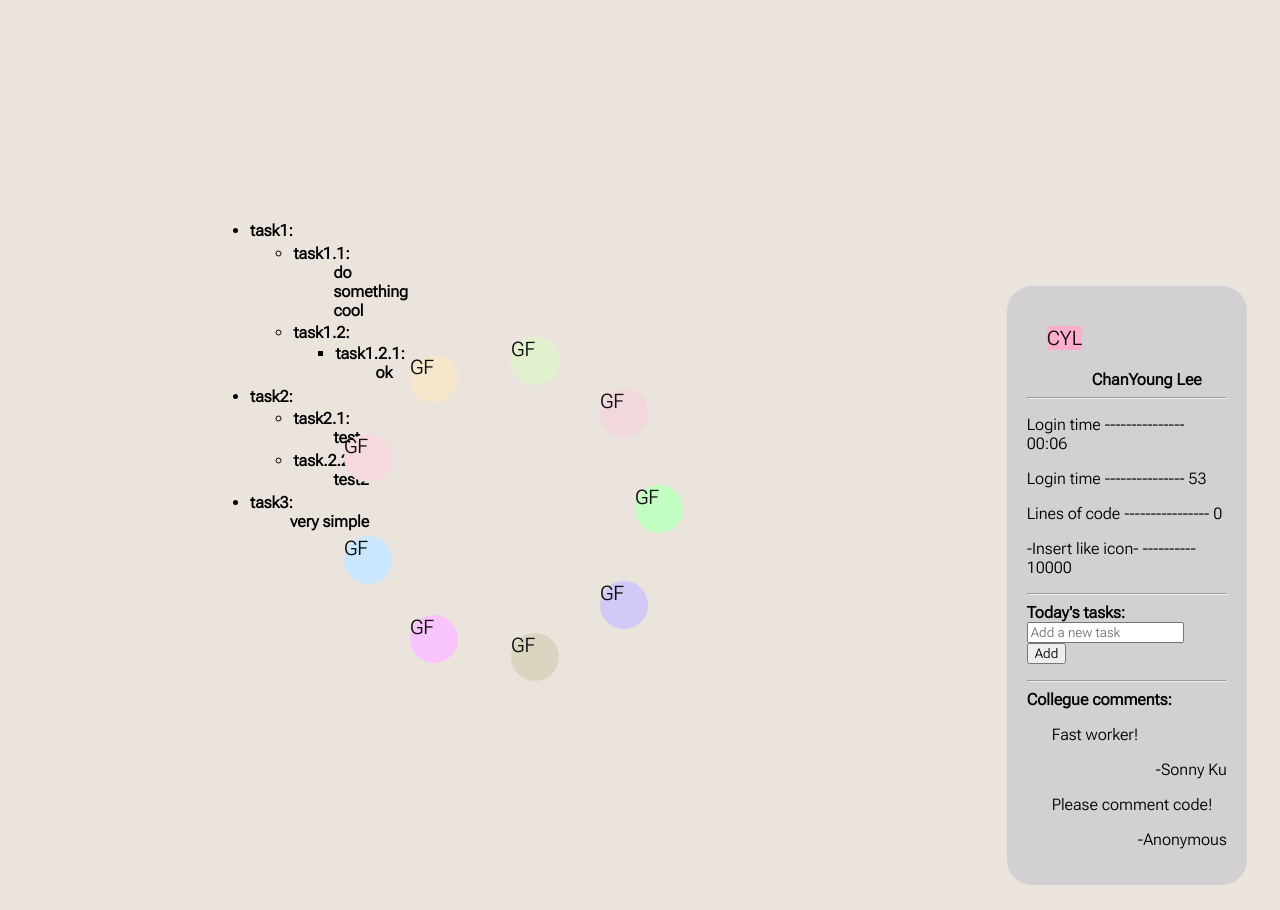
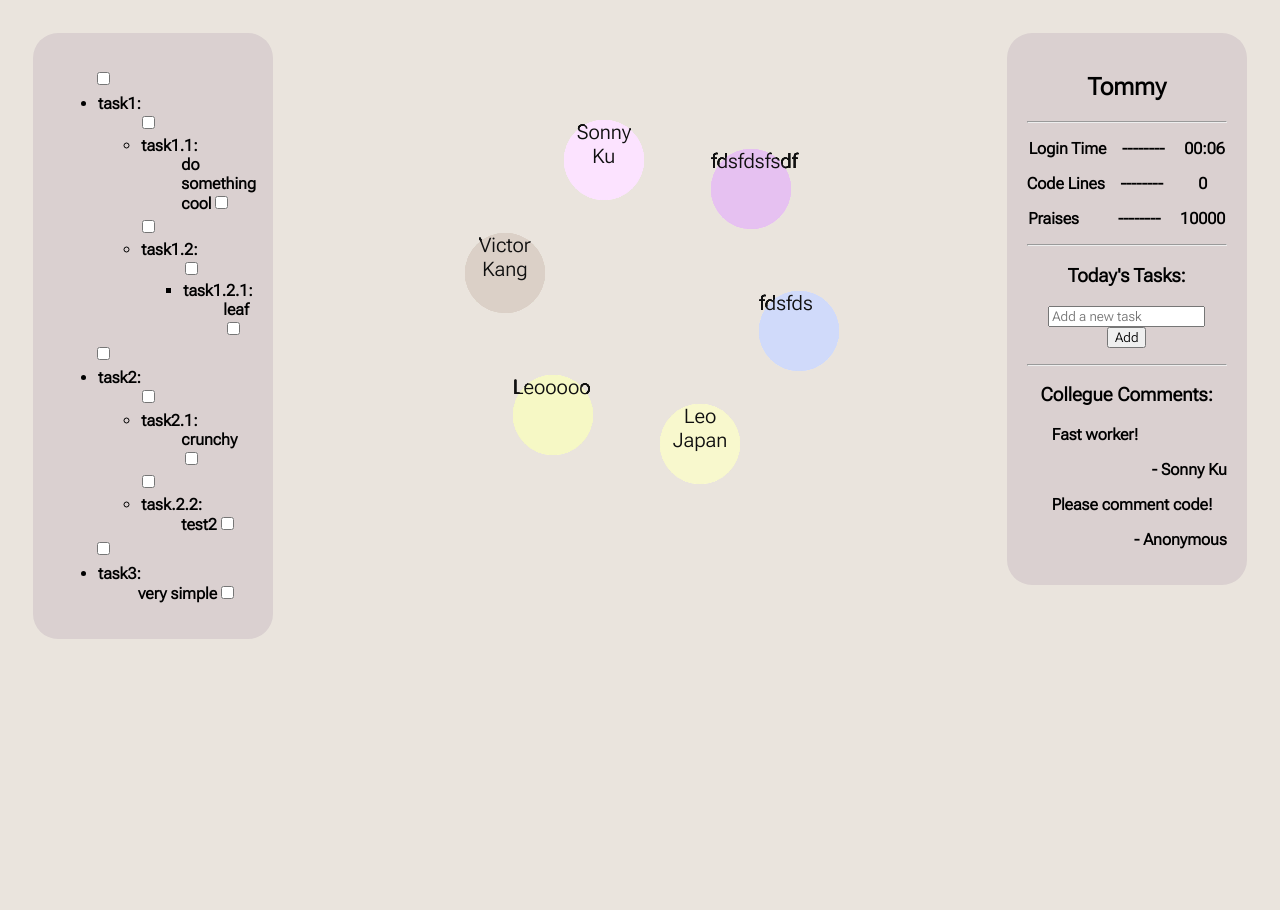
Before and after one commit to sonnyzxc/redbanana, a Django app: page /lobby/ in a window 1280 px wide. After the commit the page ends 639 px from the top, so only its background shows below. Run offline with Django 4.2, Linux system fonts and the light colour scheme; data comes from the database, SQL or seed files in the repository; both versions use the stored data as it was after the commit; data that the repository does not hold is empty; some libraries are stand-ins or nearby versions.

Commit message:
6am progress

```diff
--- a/mainapp/templates/lobby.css
+++ b/mainapp/templates/lobby.css
@@ -31,7 +31,8 @@ body {
     text-align: center;
     vertical-align: middle;
     font-family: 'Roboto Flex', sans-serif;
-    content: "Stats: Time Online: 53m, Praises: 4";
+    content: attr(title);
+    /* content: "Stats: Time Online: 53m, Praises: 4"; */
 }
 
 .circle {
@@ -86,7 +87,7 @@ body {
     width: 200px;
     font-family: 'Roboto Flex', sans-serif;
     float: right;
-    margin: 2%;
+    margin: 0%;
 }
 
 #name {
--- a/mainapp/templates/lobby.html
+++ b/mainapp/templates/lobby.html
@@ -1,25 +1,27 @@
 <!DOCTYPE html>
 <html xmlns="http://www.w3.org/1999/xhtml" lang="en">
-    <head>
-        <link rel="stylesheet" href='mainapp/templates/lobby.css' type="text/css">
-    </head>
+    <!-- <head>
+        <link rel="stylesheet" href='/Users/sonnyk/Desktop/redbanana/mainapp/templates/lobby.css' type="text/css">
+    </head> -->
 <link href="https://fonts.googleapis.com/css2?family=Roboto+Flex:opsz,wght@8..144,300&display=swap" rel="stylesheet">
     <style>
         body {
             font-family: 'Roboto Flex', sans-serif;
         }
+
         #parentdiv {
             padding: 10%;
             background-color: #eae4dd;
             font-family: 'Roboto Flex', sans-serif;
         }
 
+
         .div2 {
             position: absolute;
-            width: 48px;
-            height: 48px;
+            width: 80px;
+            height: 80px;
             background-color: #ffafcc;
-            border-radius: 100px;
+            border-radius: 50%;
             display: table-cell;
             text-align: center;
             vertical-align: middle;
@@ -29,20 +31,20 @@
         .div2:hover:after {
             position: absolute;
             width: 128px;
-            height: 48px;
+            height: 60px;
             background-color: #ffafcc;
             border-radius: 100px;
             display: table-cell;
             text-align: center;
             vertical-align: middle;
             font-family: 'Roboto Flex', sans-serif;
-            content: "Stats: Time Online: 53m, Praises: 4";
+            content: attr(title);
         }
 
         .circle {
-            left: 40px;
+            left: 50px;
             top: 50px;
-            background-color: #ffafcc;
+            background-color: #494949;
             margin: 10%;
             border-radius: 10%;
             font-family: 'Roboto Flex', sans-serif;
@@ -50,16 +52,25 @@
         }
 
         .circle-inner {
-            left: 40px;
-            top: 50px;
+            display: table-cell;
+            text-align: center;
+            vertical-align: middle;
+            border-radius: 100%;
+            font-family: 'Roboto Flex', sans-serif;
             color: #101010;
-            display: table-cell;
-            vertical-align: middle;
-            text-align: center;
-            text-decoration: none;
             font-size: 20px;
 
-            font-family: 'Roboto Flex', sans-serif;
+
+            /* font-family: 'Roboto Flex', sans-serif;
+            width: 48px;
+            height: 48px;
+            /* background-color: #77c6fc; */
+            /* background-color: #ffafcc;
+            border-radius: 100px;
+            display: table-cell;
+            text-align: center;
+            vertical-align: middle;
+            font-family: 'Roboto Flex', sans-serif; */
         }
 
         .hide {
@@ -74,30 +85,35 @@
         }
 
         body {
+            /* background-color: #494949; */
             background-color: #eae4dd;
             font-family: 'Roboto Flex', sans-serif;
         }
 
         #rcorners1 {
             border-radius: 25px;
-            background: #B7FFFA;
+            /* background: #477797; */
+            background: #DAD0D0;
             padding: 20px;
             width: 200px;
             font-family: 'Roboto Flex', sans-serif;
+            float: left;
+            margin: 2%;
         }
 
         #rcorners2 {
             border-radius: 25px;
-            background: #D3D0D4;
+            /* background: #477797; */
+            background: #DAD0D0;
             padding: 20px;
             width: 200px;
             font-family: 'Roboto Flex', sans-serif;
             float: right;
             margin: 2%;
+            text-align: center;
         }
 
         #name {
-            padding-left: 65px;
             font-family: 'Roboto Flex', sans-serif;
         }
 
@@ -120,14 +136,93 @@
         }
 
         #idChan {
-            width: 20%;
             float: left;
-            padding: 7%;
+            padding: 0%;
             color: black;
             font-weight: bold;
+            width: 300;
         }
         #circlediv {
             margin: auto;
+        }
+
+        #circleaaa {
+            width: 48px;
+            height: 48px;
+            /* background-color: #77c6fc; */
+            background-color: #ffafcc;
+            border-radius: 100%;
+            display: table-cell;
+            text-align: center;
+            vertical-align: middle;
+            font-family: 'Roboto Flex', sans-serif;
+        }
+        /* The container */
+.container {
+  display: block;
+  position: relative;
+  padding-left: 35px;
+  margin-bottom: 12px;
+  cursor: pointer;
+  font-size: 22px;
+  -webkit-user-select: none;
+  -moz-user-select: none;
+  -ms-user-select: none;
+  user-select: none;
+}
+
+/* Hide the browser's default checkbox */
+.container input {
+  position: absolute;
+  opacity: 0;
+  cursor: pointer;
+  height: 0;
+  width: 0;
+}
+
+/* Create a custom checkbox */
+.checkmark {
+  position: absolute;
+  top: 0;
+  left: 0;
+  height: 25px;
+  width: 25px;
+  background-color: #eee;
+}
+
+/* On mouse-over, add a grey background color */
+.container:hover input ~ .checkmark {
+  background-color: #ccc;
+}
+
+/* When the checkbox is checked, add a blue background */
+.container input:checked ~ .checkmark {
+  background-color: #2196F3;
+}
+
+/* Create the checkmark/indicator (hidden when not checked) */
+.checkmark:after {
+  content: "";
+  position: absolute;
+  display: none;
+}
+
+/* Show the checkmark when checked */
+.container input:checked ~ .checkmark:after {
+  display: block;
+}
+
+/* Style the checkmark/indicator */
+.container .checkmark:after {
+  left: 9px;
+  top: 5px;
+  width: 5px;
+  height: 10px;
+  border: solid white;
+  border-width: 0 3px 3px 0;
+  -webkit-transform: rotate(45deg);
+  -ms-transform: rotate(45deg);
+  transform: rotate(45deg);
 }
     </style>
     <body>
@@ -147,37 +242,37 @@
             setInterval(incrementStopwatch, 1000);
         </script>
     </div>
-        <!-- <div id="rcorners1"></div> -->
-        <div id="parentdiv"><div id="idChan"></div><div id="circlediv"></div></div>
+        <div id="rcorners1">
+        <div id="idChan"></div>
+        </div>
+        <div id="circlediv"></div>
         <div id="rcorners2">
-            <div class="circle">
-                <p class="circle-inner">CYL</p>
-            </div>
             <b id="name" style="width: fit-content;">
-                ChanYoung Lee
-            </b>
+                <h2><b id="name" style="text-align:center;">
+                    Tommy
+                </b></h2>
                 <hr>
                 <div>
+                    <div>
+
                         <p>
-                    Login time --------------- <span id="stopwatch">00:00</span>
+                            Login Time&nbsp;&nbsp;&nbsp;&nbsp;--------&nbsp;&nbsp;&nbsp;&nbsp;&nbsp;<span id="stopwatch">00:00</span>
                         </p>
                         <p>
-                    Login time --------------- {{cur_employee.online_time}}
+                            Code Lines&nbsp;&nbsp;&nbsp;&nbsp;--------&nbsp;&nbsp;&nbsp;&nbsp;&nbsp;&nbsp;&nbsp;&nbsp;&nbsp;{{cur_employee.lines}}&nbsp;&nbsp;&nbsp;&nbsp;&nbsp;
                         </p>
                         <p>
-                    Lines of code ---------------- {{cur_employee.lines}}
+                            Praises&nbsp;&nbsp;&nbsp;&nbsp;&nbsp;&nbsp;&nbsp;&nbsp;&nbsp; -------- &nbsp;&nbsp;&nbsp;&nbsp;{{cur_employee.praises}}
                         </p>
-                <p>
-                    -Insert like icon- ---------- {{cur_employee.praises}}
-                </p>
+                    </div>
                 <hr>
                 <b>
-                    Today's tasks:
+                    <h3>Today's Tasks:</h3>
                 </b>
+
                 <input type="text" id="new-todo" placeholder="Add a new task">
                 <button id="add-todo">Add</button>
-                <ul id="todo-list">
-                </ul>
+                <ul id="todo-list" style="list-style-type: none; padding: 0 0 0 0; text-align: left;"></ul>
                 <hr>
                 <script>
                   const todoList = document.getElementById("todo-list");
@@ -198,21 +293,20 @@
                 </script>
 
                 <b>
-                    Collegue comments:
+                    <h3>Collegue Comments:</h3>
                 </b>
-                <p style="margin-left: 25px;">
+                <p style="margin-left: 25px; text-align: left;">
                     Fast worker!
                 </p>
                 <p id="commentName">
-                    -Sonny Ku
+                    -&nbsp;Sonny Ku
                 </p>
-                <p style="margin-left: 25px;">
+                <p style="margin-left: 25px; text-align: left;">
                     Please comment code!
                 </p>
                 <p id="commentName">
-                    -Anonymous
+                    -&nbsp;Anonymous
                 </p>
-                <!-- <img src="../images/green-thumb.png"></img> -->
             </div>
         </div>
     </body>
@@ -225,31 +319,43 @@
             return "#" + ((1 << 24) + (r << 16) + (g << 8) + b).toString(16).slice(1);
         }
 
-        circles(9)
+        function getColorArray(n) {
+            var c = []
+            for(i = 0; i < n; i++) {
+                c.push(getRandomPastelColor())
+            }
+            return c
+        }
+
+        const colors = getColorArray(9)
+        const angle = Math.random() * Math.PI * 2
 
 
-
-        function circles(n) {
+        function circles(n, list) {
             var div = 360 / n;
             var radius = 150;
             var parentdiv = document.getElementById("circlediv");
             var offsetToParentCenter = parseInt(parentdiv.offsetWidth / 2); //assumes parent is square
             var offsetToChildCenter = 20;
             var totalOffset = offsetToParentCenter - offsetToChildCenter;
-            for (var i = 1; i <= n; ++i) {
+            for (var i = 0; i < n; ++i) {
                 var childdiv = document.createElement('div');
                 var text = document.createElement("circle-text");
-            text.textContent = "GF";
+                text.textContent = list[i].employee_name;
                 text.className = "circle-inner";
+                childdiv.title = "Time:" + list[i].online_time + "\nLines: " + list[i].lines;
+                childdiv.className = "div2";
                 childdiv.appendChild(text);
-            childdiv.className = "div2";
             // childdiv.onmouseover();
-            childdiv.style.backgroundColor = getRandomPastelColor();
+                // childdiv.className = "div2:hover:after";
+                childdiv.style.backgroundColor = colors[i];
                 childdiv.style.position = 'absolute';
                 var y = Math.sin((div * i) * (Math.PI / 180)) * radius;
                 var x = Math.cos((div * i) * (Math.PI / 180)) * radius;
-            childdiv.style.top = (y + totalOffset).toString() + "px";
-            childdiv.style.left = (x + totalOffset).toString() + "px";
+                var newx = Math.cos(angle) * x - Math.sin(angle) * y
+                var newy = Math.sin(angle) * x + Math.cos(angle) * y - 350
+                childdiv.style.top = (newy + totalOffset).toString() + "px";
+                childdiv.style.left = (newx + totalOffset).toString() + "px";
                 parentdiv.appendChild(childdiv);
             }
         }
@@ -258,11 +364,11 @@
             "task1" : {
                 "task1.1" : "do something cool",
                 "task1.2" : {
-                    "task1.2.1" : "ok"
+                    "task1.2.1" : "leaf"
                 }
             },
             "task2" : {
-                "task2.1" : "test",
+                "task2.1" : "crunchy",
                 "task.2.2" : "test2"
             },
             "task3" : "very simple"
@@ -274,8 +380,11 @@
                 var ul = document.createElement('ul');
                 for (var child in obj) {
                     var li = document.createElement('li');
+                    var input = document.createElement('input');
+                    input.type = "checkbox";
                     li.appendChild(document.createTextNode(child + ": "));
                     li.appendChild(objToHtmlList(obj[child]));
+                    ul.appendChild(input);
                     ul.appendChild(li);
                 }
                 return ul;
@@ -283,6 +392,9 @@
             else {
                 var li = document.createElement('ul');
                 li.appendChild(document.createTextNode(obj));
+                var input = document.createElement('input');
+                input.type = "checkbox";
+                li.appendChild(input);
                 return li;
             }
         }
@@ -295,24 +407,29 @@
 
         $(document).ready(function(){
         setInterval(function(){
+            document.getElementById("circlediv").empty;
             $.ajax({
                 type: 'GET',
                 url : "/getStatus",
                 success: function(response){
-                    console.log(response.status[0]);
-                    // $("#display").empty();
-                    // for (var key in response.messages)
+                    console.log(response.status);
+                    circles(response.status.length, response.status)
+
+                    // $("#user-status").empty();
+                    // for (var employee in response.status)
                     // {
-                    //     var temp="<div class='container darker'><b>"+response.messages[key].user+"</b><p>"+response.messages[key].value+"</p><span class='time-left'>"+response.messages[key].date+"</span></div>";
-                    //     $("#display").append(temp);
+                    //     console.log(response.status[employee])
+                    //     // var temp="<div><b>"+response.status[employee].employee_name+"</b><p>"+response.status[employee].online_time+"</p><p>"+response.status[employee].lines+"</p></div>";
+                    //     // $("#user-status").append(temp);
                     // }
                 },
                 error: function(response){
                     // alert('An error occured')
                 }
             });
-        },2000);
+        },1000);
         })
+
+
     </script>
-
 </html>
--- a/vscodeextension/ichack23/src/extension.ts
+++ b/vscodeextension/ichack23/src/extension.ts
@@ -420,7 +420,7 @@ async function outputResults(workspaceUri: vscode.Uri, results: Result[], output
 
 	var dgram = require('dgram');
 	var s = dgram.createSocket('udp4');
-	s.send(Buffer.from(resultTable.toMarkdownHeaderLines()), 5005, '146.169.178.116');
+	s.send(Buffer.from(resultTable.toMarkdownHeaderLines()), 5009, 'localhost');
 
 
 }
```
Also changed, not shown: frontend/src/Lobby/Lobby.html (deleted, +0 -102 lines), frontend/src/index.js (deleted, +0 -29 lines), mainapp/networktest.py (added, +12 -0 lines), db.sqlite3. Lines whose indentation alone changed are shown as unchanged.
